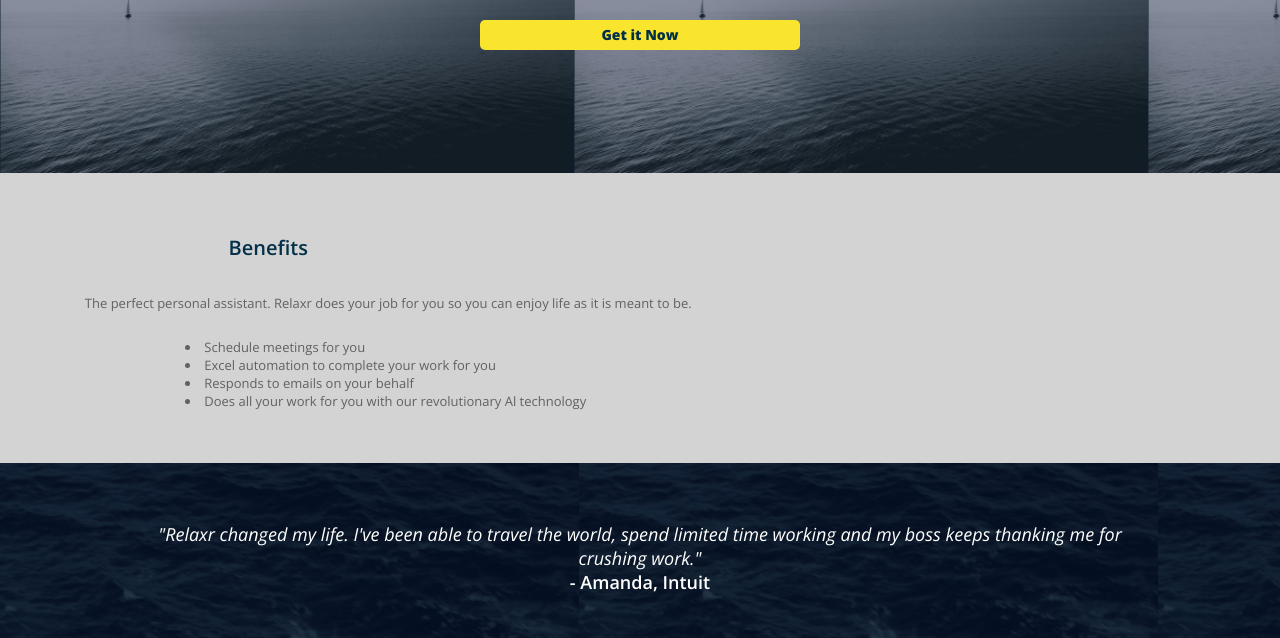
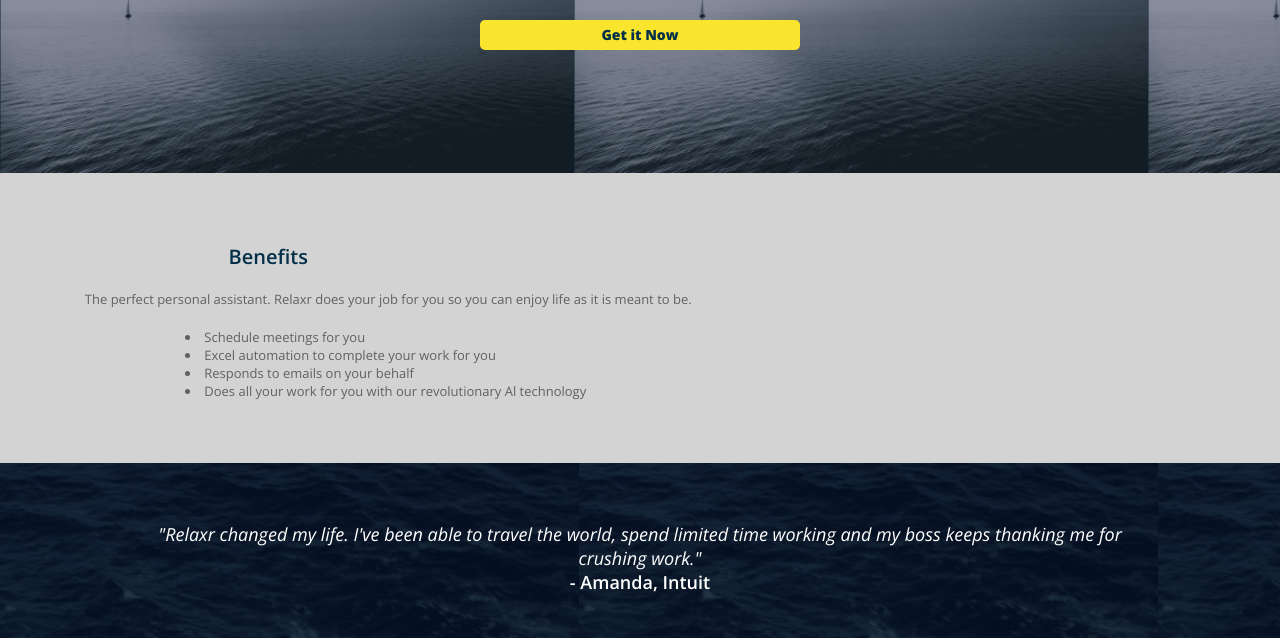
Before and after one commit to melissaclemmett/assignment2, a plain HTML site: page index.html in a window 1280 px wide. Shown: the part 162-800 px from the top of the page. Drawn offline with nearby package versions, Linux system fonts and the light colour scheme.

Commit message:
Assignment2 update

```diff
--- a/css/style.css
+++ b/css/style.css
@@ -57,6 +57,11 @@ main {
   width: 100%;
 }
 
+main p {
+  margin: 0;
+  padding: 0;
+}
+
 .text {
   font-weight: 300;
   font-size: 13px;
@@ -81,12 +86,19 @@ h3 {
   font-weight: 600;
   font-size: 20px;
   padding-right: 240px;
+  padding-top 25px;
+  padding-bottom: 0;
 }
 
 main ul {
+  padding-top: 7px;
   padding-left: 35px;
   padding-right: 40px;
   list-style-position: inside;
+}
+
+main p {
+  padding-top: 0px;
 }
 
 div.testimonial {
```
